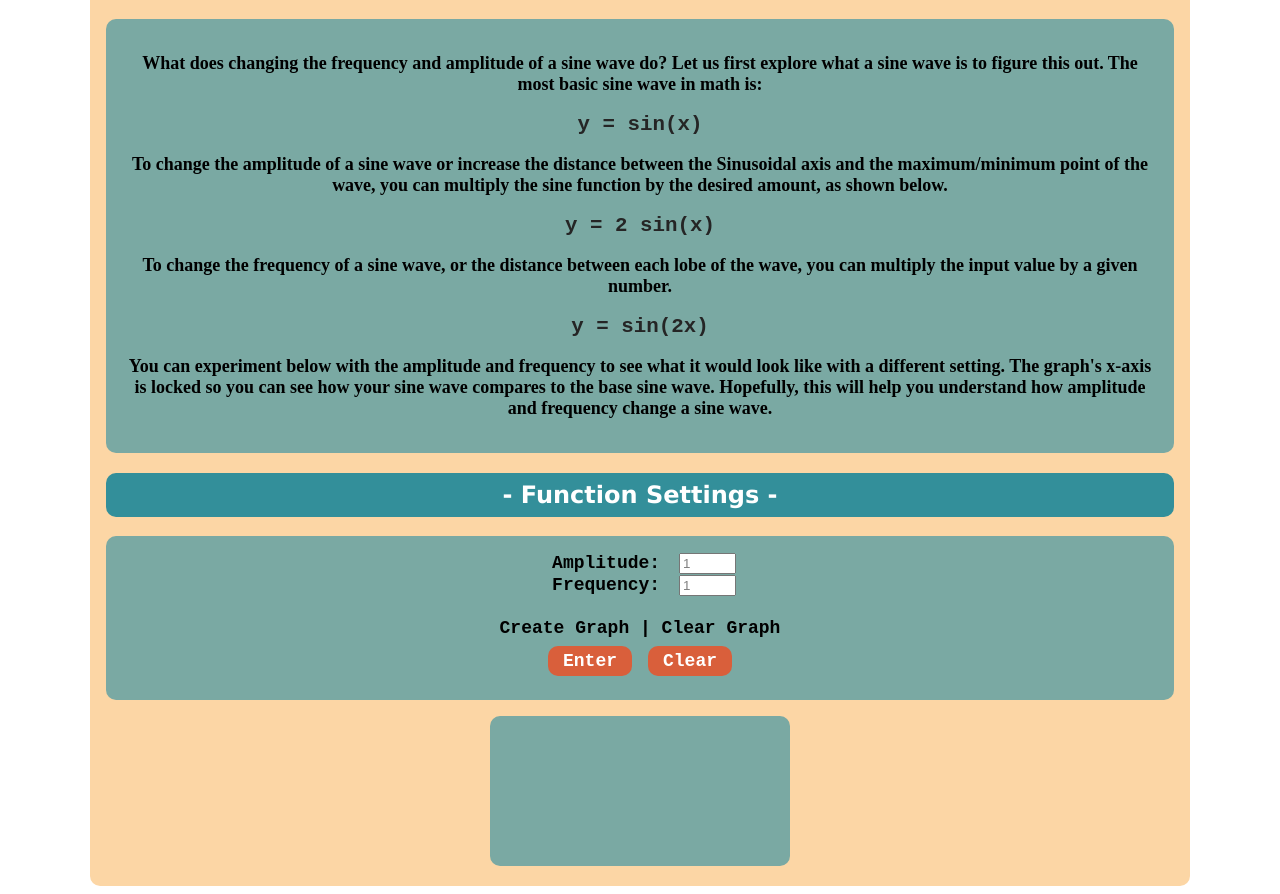
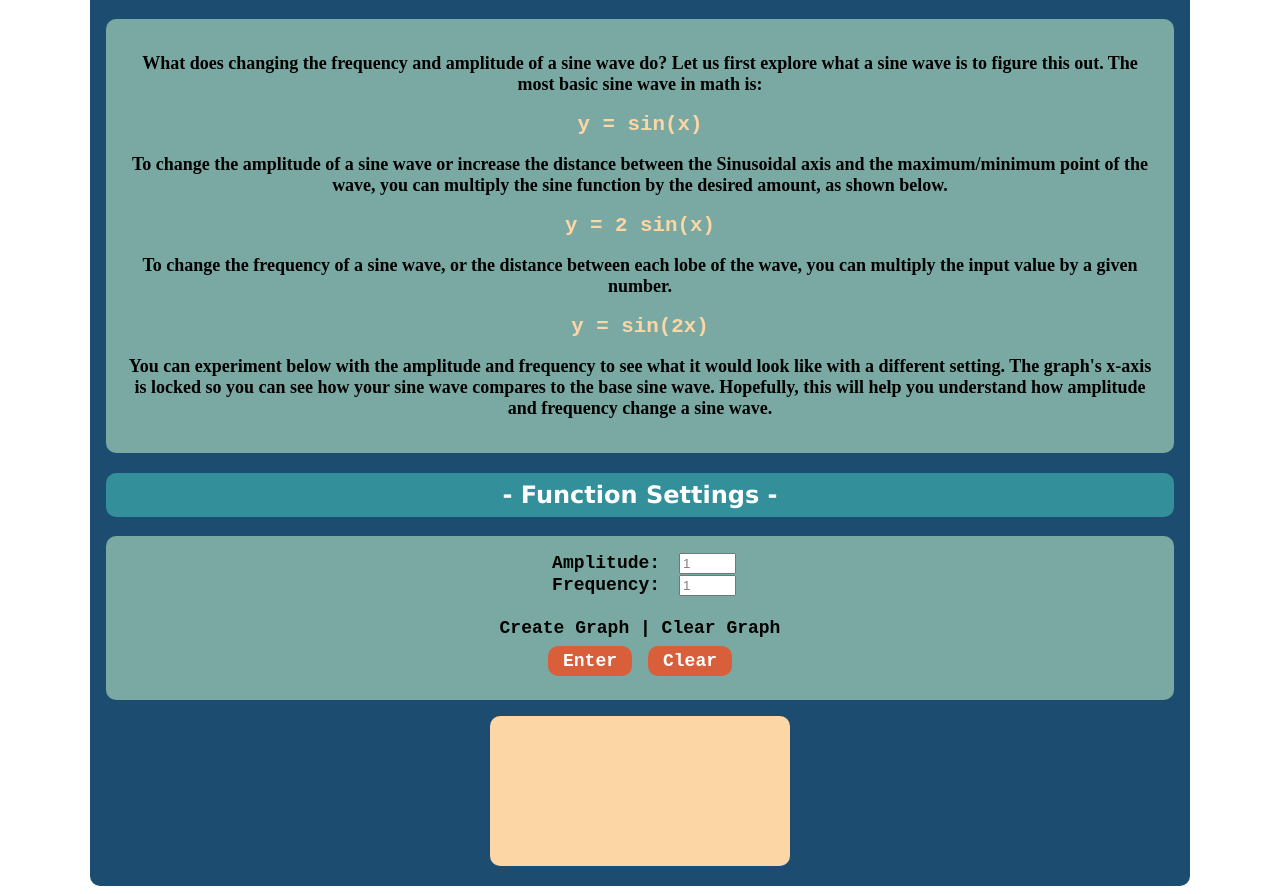
Before and after one commit to MMickelson5/cse121b-final-project, a plain HTML site: page index.html in a window 1280 px wide. Shown: the part 121-1015 px from the top of the page. Drawn offline with nearby package versions, Linux system fonts and the light colour scheme.

Commit message:
Update colors

```diff
--- a/css/styles.css
+++ b/css/styles.css
@@ -28,11 +28,11 @@ canvas {
     width: auto;
     margin-top: 1rem;
     border-radius: 10px;
-    background: #7AA9A3;
+    background: #FCD6A5;
 }
 
 .functions {
-    color: #252525;
+    color: #FCD6A5;
     font-size: 1.3rem;
 }
 
@@ -53,7 +53,7 @@ input {
 
 #main-container {
     text-align: center;
-    background: #FCD6A5;
+    background: #1C4C70;
     font-weight: 600;
     position: relative;
     margin-top: 0;
@@ -82,6 +82,10 @@ input {
 }
 
 /* @media (prefers-color-scheme: dark) {
+    h1,h2 {
+        color: #FCD6A5;
+    }
+
     body {
         color: #ffffffbf;
         background: #252525;
--- a/js/chart.js
+++ b/js/chart.js
@@ -20,7 +20,7 @@ function doGraph() {
             datasets: [{
             fill: false,
             pointRadius: 0,
-            borderColor: '#F0984A',
+            borderColor: '#1C4C70',
             data: yValues
             }]
         },
```
